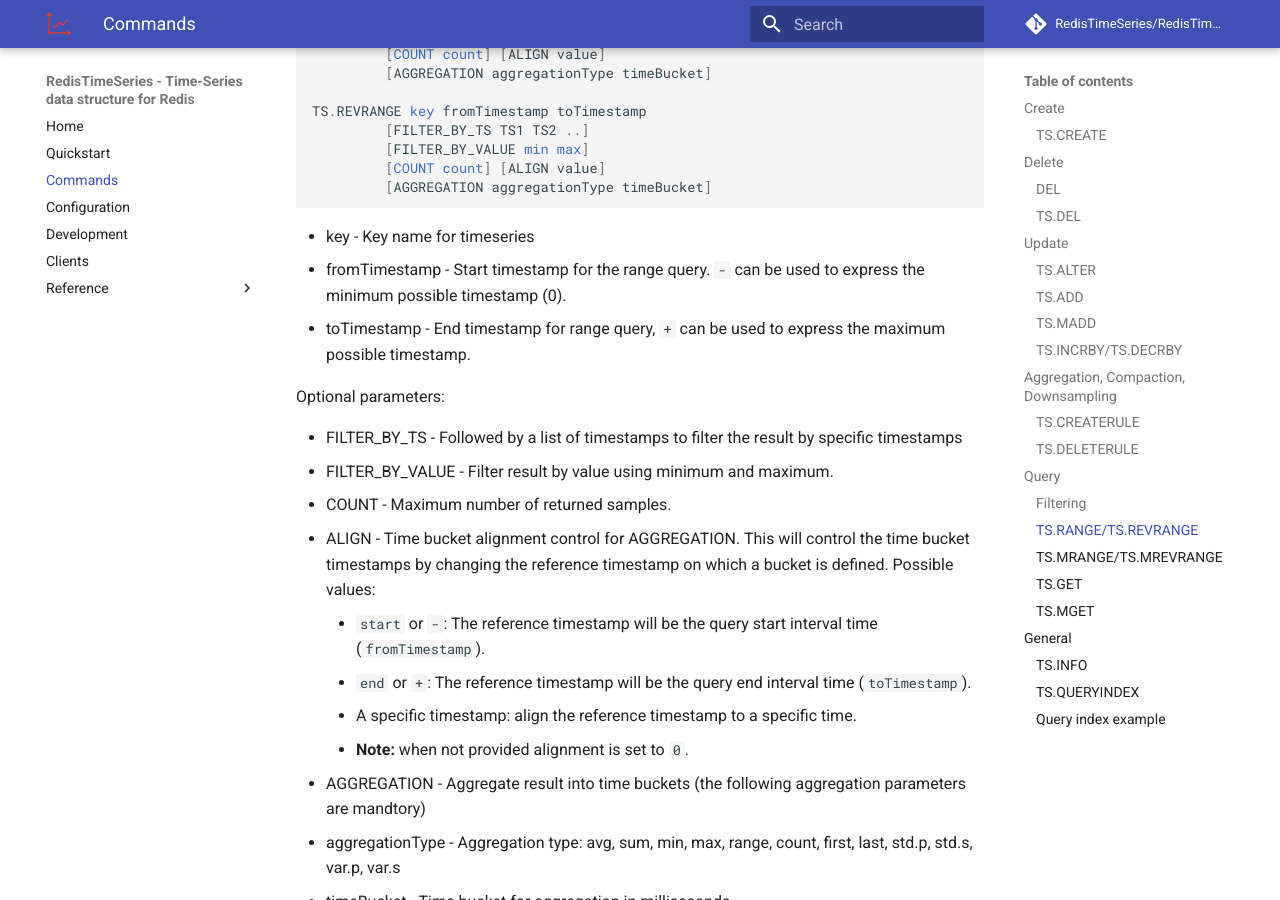
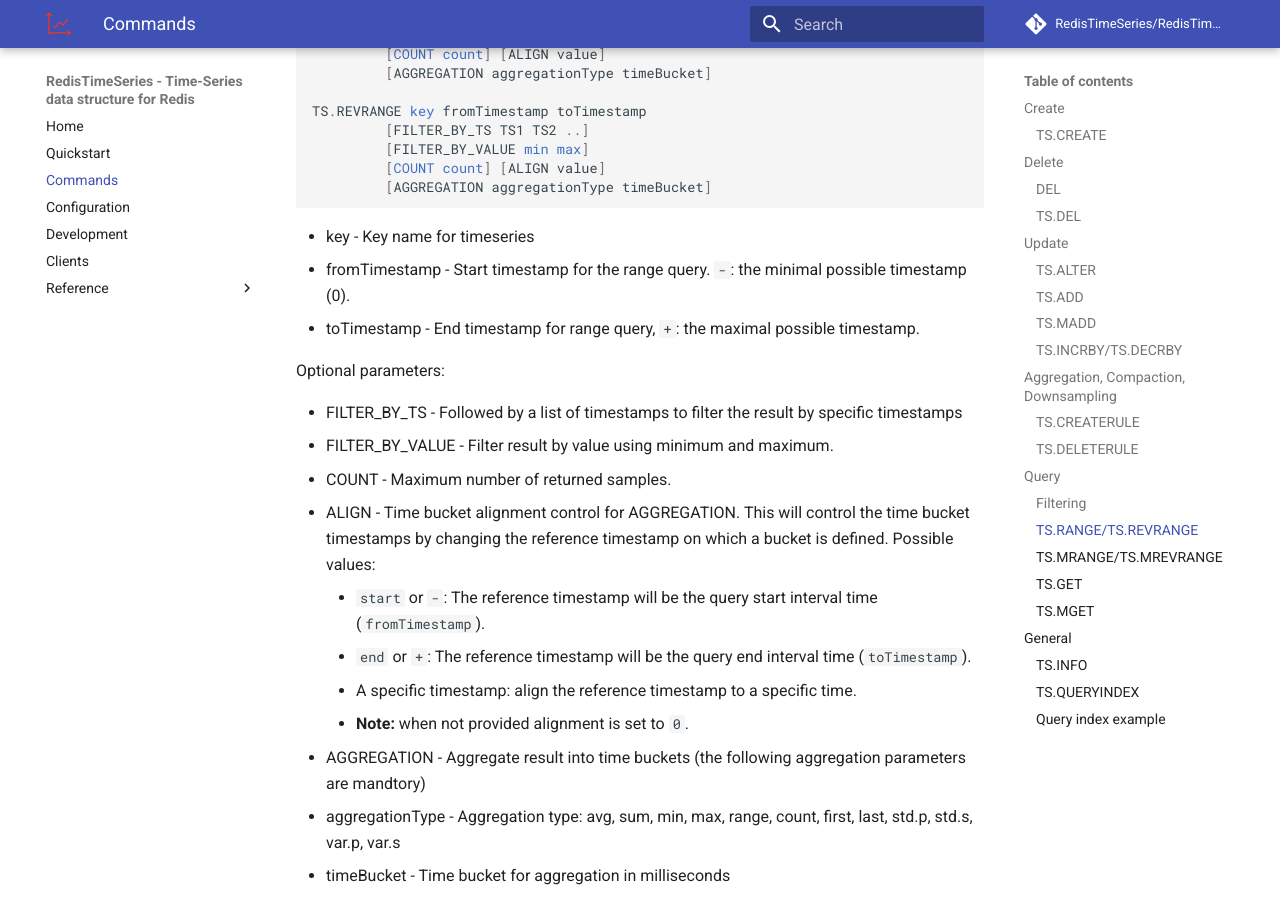
Before and after one commit to RedisTimeSeries/RedisTimeSeries, an MkDocs documentation site: the page built from docs/commands.md, in a window 1280 px wide and 900 px high, scrolled down 7506 px. Built offline with MkDocs 1.6.1 and Material for MkDocs 9.7.7, drawn with Linux system fonts in a browser that asks for light colours; comment, search, counter and statistics services are not loaded; some of the changed text lies outside the part shown.

Commit message:
Update commands.md

````diff
--- a/docs/commands.md
+++ b/docs/commands.md
@@ -307,8 +307,8 @@
 ```
 
 - key - Key name for timeseries
-- fromTimestamp - Start timestamp for the range query. `-` can be used to express the minimum possible timestamp (0).
-- toTimestamp - End timestamp for range query, `+` can be used to express the maximum possible timestamp.
+- fromTimestamp - Start timestamp for the range query. `-`: the minimal possible timestamp (0).
+- toTimestamp - End timestamp for range query, `+`: the maximal possible timestamp.
 
 Optional parameters:
 
@@ -383,8 +383,8 @@
           [GROUPBY <label> REDUCE <reducer>]
 ```
 
-* fromTimestamp - Start timestamp for the range query. `-` can be used to express the minimum possible timestamp (0).
-* toTimestamp - End timestamp for range query, `+` can be used to express the maximum possible timestamp.
+* fromTimestamp - Start timestamp for the range query. `-`: the minimal possible timestamp (0).
+* toTimestamp - End timestamp for range query, `+`: the maximal possible timestamp.
 * filter - [See Filtering](#filtering)
 
 Optional parameters:
````
